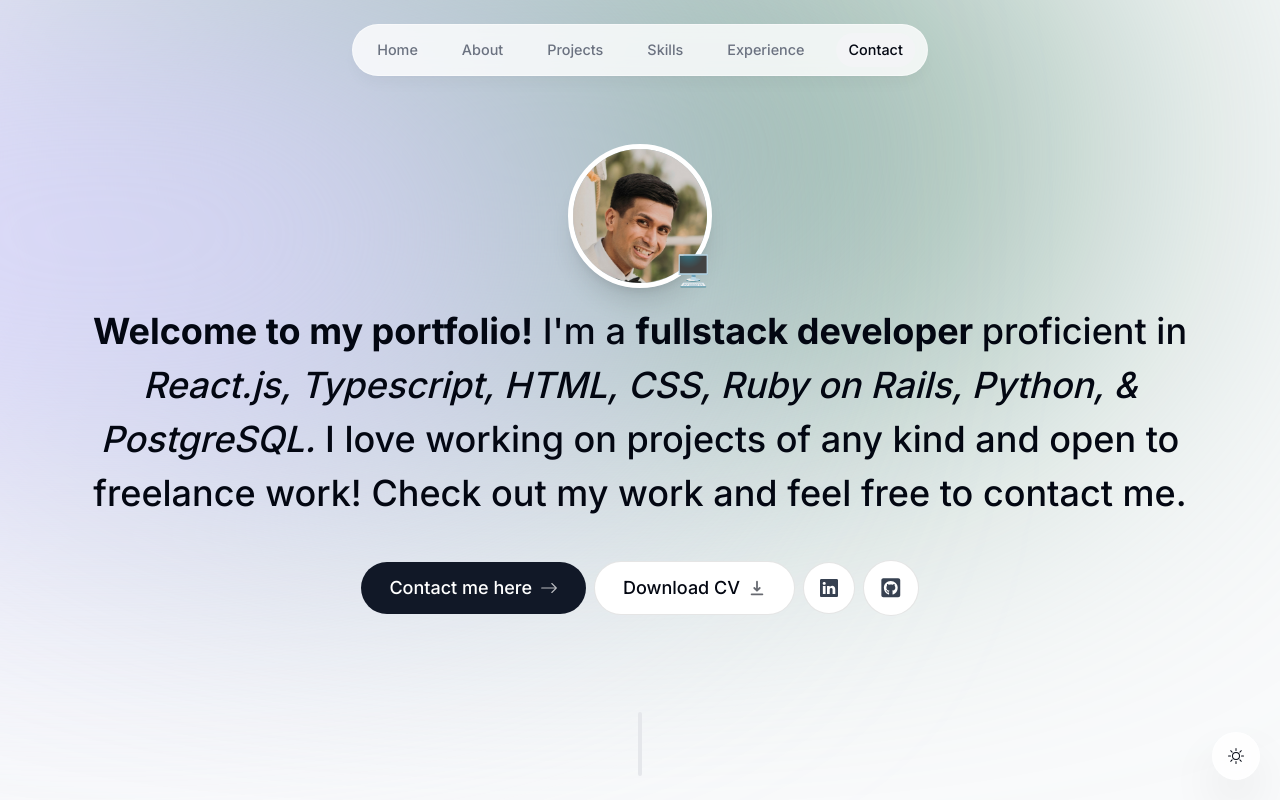
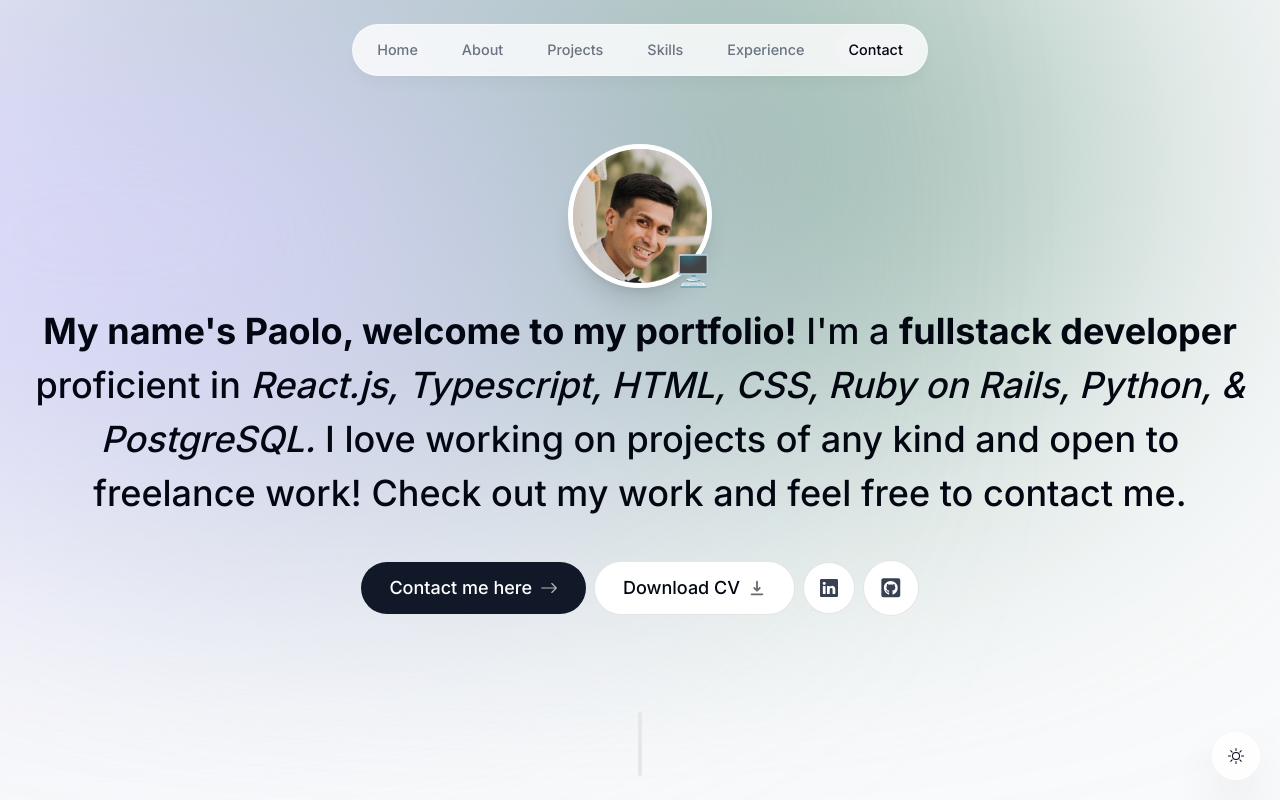
Before and after one commit to omgitsmiles/next-porfolio, a Next.js app: page / in a window 1280 px wide. Shown: the top 800 px of the page. Built offline with nearby package versions, Linux system fonts and the light colour scheme; no server answers.

Commit message:
added name in intro

```diff
--- a/src/components/intro.tsx
+++ b/src/components/intro.tsx
@@ -56,7 +56,7 @@ export default function Intro() {
         initial={{ opacity: 0, y: 100 }}
         animate={{ opacity: 1, y: 0 }}
         >
-          <span className='font-bold'>Welcome to my portfolio!</span>{" "}
+          <span className='font-bold'>My name's Paolo, welcome to my portfolio!</span>{" "}
            I'm a <span className='font-bold'> fullstack developer </span>
            proficient in <span className='italic'> React.js, Typescript, HTML, CSS, Ruby on Rails, Python, & PostgreSQL.</span> I love working on projects of any kind and open to freelance work!
           Check out my work and feel free to contact me.
```
